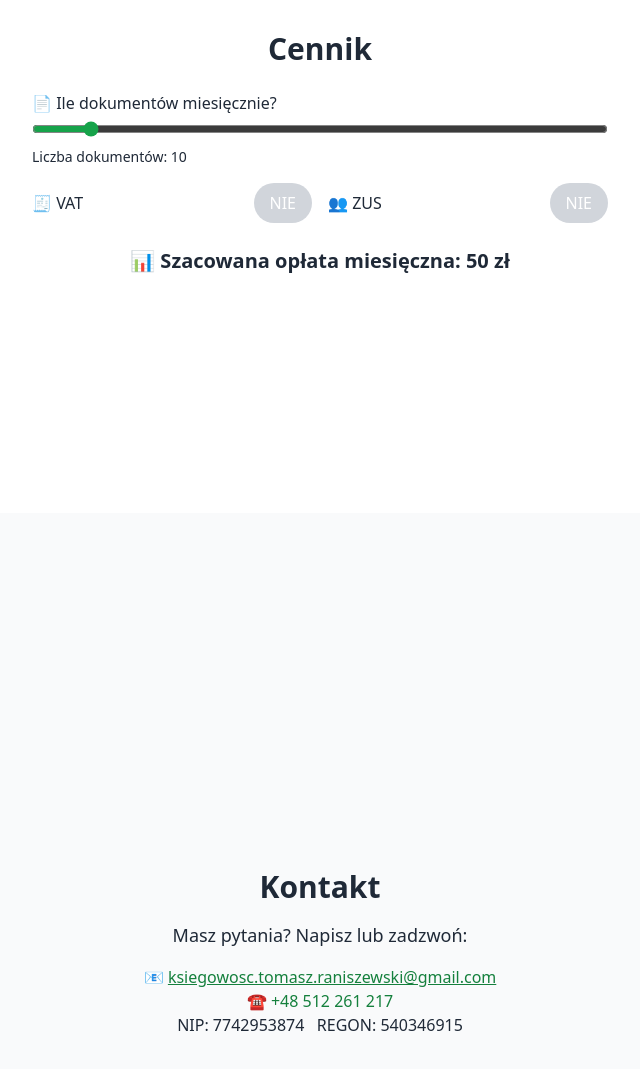
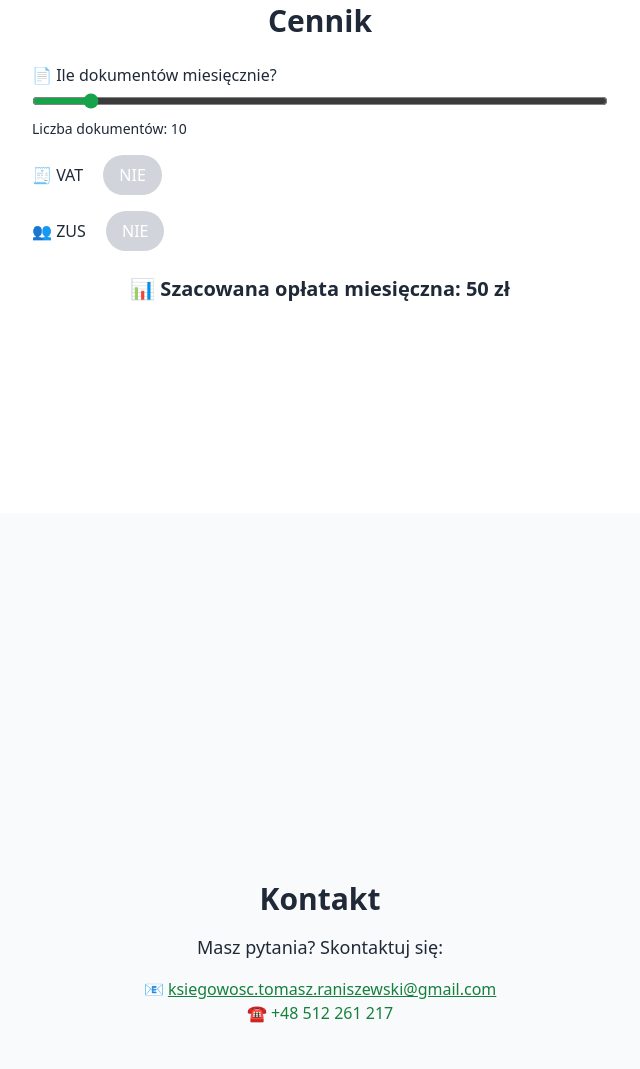
Before and after one commit to KsiegowoscTomaszRaniszewski/ktr, a plain HTML site: page index.html in a window 1280 px wide. Shown: the part 1887-2956 px from the top of the page, without its empty margins (320-960 px from the left). Drawn offline with nearby package versions, Linux system fonts and the light colour scheme.

Commit message:
Update index.html

```diff
--- a/index.html
+++ b/index.html
@@ -41,14 +41,15 @@
   <section id="uslugi" class="min-h-screen flex items-center justify-center px-4 pt-20 bg-gray-50">
     <div class="max-w-2xl text-center">
       <h2 class="text-3xl font-semibold mb-4">Nasze Usługi</h2>
-      <ul class="text-lg space-y-2">
+      <ul class="text-lg space-y-2 text-left">
         <li>✔️ Kompleksowa obsługa księgowa mikrofirm (KPiR, ryczałt)</li>
         <li>✔️ Rozliczenia ZUS i JPK_V7</li>
         <li>✔️ Obsługa dokumentów z KSeF i integracja z wfirma.pl</li>
         <li>✔️ Automatyzacja procesów księgowych i poboru danych</li>
         <li>✔️ Kontakt i konsultacje: e-mail, telefon</li>
-        <li>✔️ Pomoc zdalna przy wdrażaniu nowych rozwiązań dla firm</li>
+        <li>✔️ Nowoczesny panel klienta do wystawiania faktur</li>
         <li>✔️ Bezpieczny dostęp online do dokumentów i zestawień</li>
+        <li>✔️ Wsparcie zdalne przy wdrażaniu nowych rozwiązań księgowych</li>
       </ul>
     </div>
   </section>
@@ -65,21 +66,20 @@
         <div class="text-sm mt-1">Liczba dokumentów: <span id="docCount">10</span></div>
       </div>
 
-      <div class="grid grid-cols-1 sm:grid-cols-2 gap-4 mb-6">
-        <div class="flex items-center justify-between">
+      <div class="mb-4 text-left">
         <span class="font-medium">🧾 VAT</span>
         <button onclick="toggleOption('vat')" id="vatBtn"
                 class="ml-4 px-4 py-2 rounded-full bg-gray-300 text-white transition-colors">
           NIE
         </button>
       </div>
-        <div class="flex items-center justify-between">
+
+      <div class="mb-6 text-left">
         <span class="font-medium">👥 ZUS</span>
         <button onclick="toggleOption('zus')" id="zusBtn"
                 class="ml-4 px-4 py-2 rounded-full bg-gray-300 text-white transition-colors">
           NIE
         </button>
-        </div>
       </div>
 
       <div class="text-xl font-semibold">
@@ -92,12 +92,11 @@
   <section id="kontakt" class="min-h-screen flex items-center justify-center px-4 pt-20 bg-gray-50">
     <div class="max-w-xl text-center space-y-4">
       <h2 class="text-3xl font-semibold">Kontakt</h2>
-      <p class="text-lg">Masz pytania? Napisz lub zadzwoń:</p>
+      <p class="text-lg">Masz pytania? Skontaktuj się:</p>
       <div class="text-md">
         📧 <a href="mailto:ksiegowosc.tomasz.raniszewski@gmail.com"
               class="text-green-700 underline">ksiegowosc.tomasz.raniszewski@gmail.com</a><br />
-        ☎️ <a href="tel:+48512261217" class="text-green-700">+48 512 261 217</a><br />
-        NIP: 7742953874 &nbsp; REGON: 540346915
+        ☎️ <a href="tel:+48512261217" class="text-green-700">+48 512 261 217</a>
       </div>
     </div>
   </section>
@@ -128,8 +127,7 @@
       const count = parseInt(document.getElementById('dokumenty').value);
       document.getElementById('docCount').textContent = count;
 
-      let price = 50 + (count - 10) * 3;
-      if (count <= 10) price = 50;
+      let price = 50 + Math.max(0, (count - 10) * 2);
       if (vat) price += 20;
       if (zus) price += 20;
 
```
Lines whose indentation alone changed are shown as unchanged.
